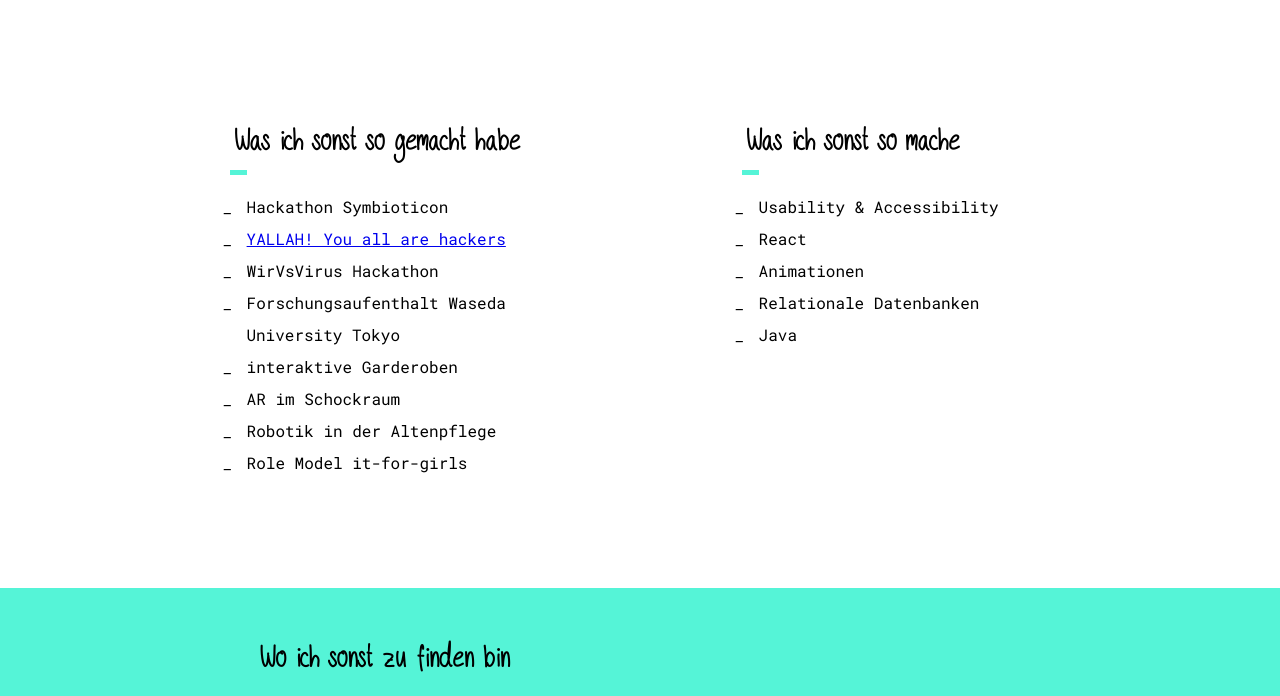
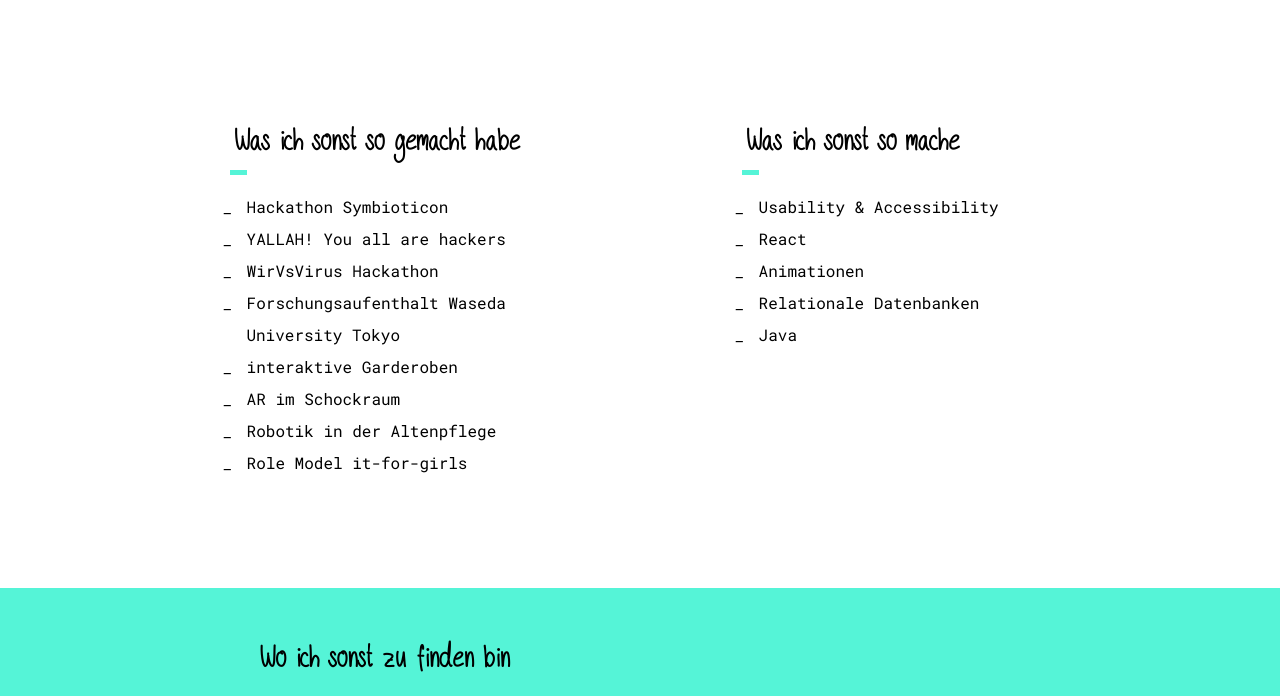
Before and after one commit to smatthies/website, a website: page src/copy/index.html in a window 1280 px wide. Shown: the part 725-1421 px from the top of the page. Drawn offline with nearby package versions, Linux system fonts and the light colour scheme; files that its build step writes are made by us from their sources; files whose address does not match are found by name.

Commit message:
deleted subsite for the moment

```diff
--- a/src/copy/index.html
+++ b/src/copy/index.html
@@ -49,9 +49,7 @@
         <h2>Was ich sonst so gemacht habe</h2>
         <ul>
           <li>Hackathon Symbioticon</li>
-          <li>
-            <a href="./subsite/yallah.html">YALLAH! You all are hackers</a>
-          </li>
+          <li>YALLAH! You all are hackers</li>
           <li>WirVsVirus Hackathon</li>
           <li>Forschungsaufenthalt Waseda University Tokyo</li>
           <li>interaktive Garderoben</li>
```
Also changed, not shown: src/js/fingerprint.min.js (renamed from src/js/main/fingerprint.min.js).
